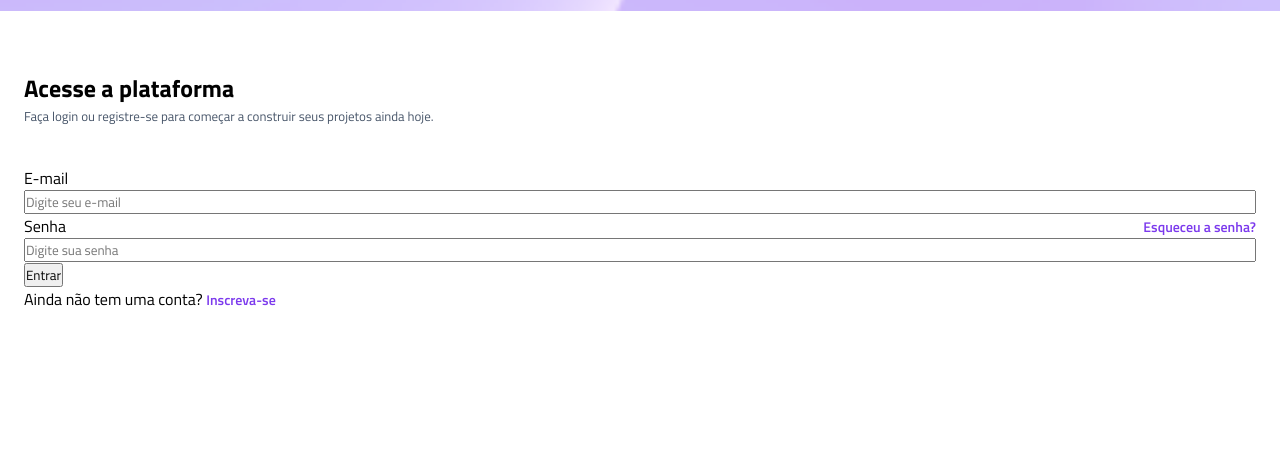
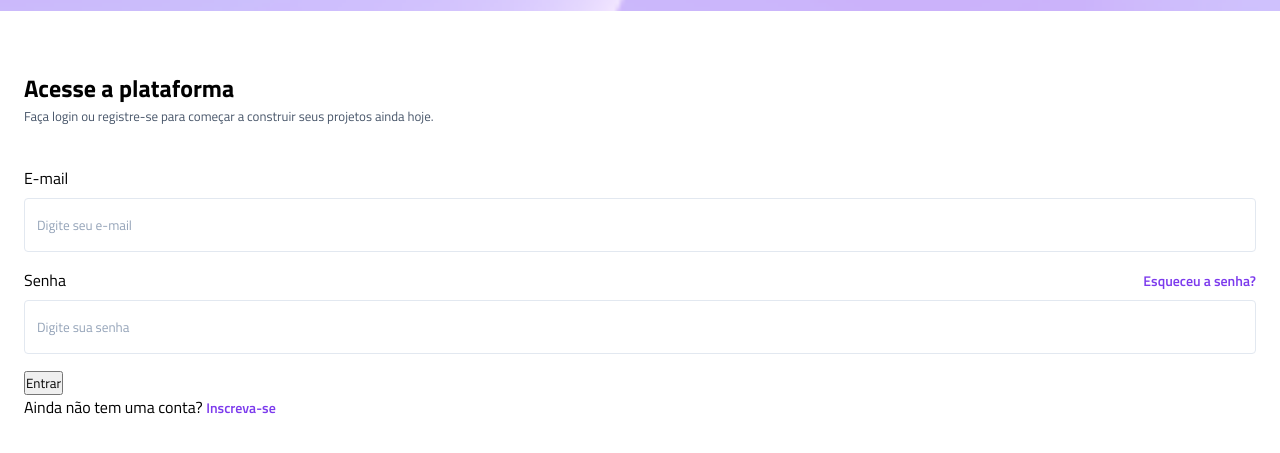
Before and after one commit to livsantana/projeto-vertigo, a plain HTML site: page index.html in a window 1280 px wide. Shown: the part 123-576 px from the top of the page. Drawn offline with Linux system fonts and the light colour scheme.

Commit message:
Estilização da input

```diff
--- a/style.css
+++ b/style.css
@@ -11,6 +11,8 @@
 :root{ /*refere-se a tag html*/
     --gray-800: #1e293B;
     --gray-600: #475569;
+    --gray400: #94a3b8;
+    --gray-200: #e2e8f0;
     --purple: #7c3aed;
 }
 
@@ -47,12 +49,15 @@ main {
 .input-box {
     display: flex;
     flex-direction: column;
+    gap: 0.5rem;
+    margin-bottom: 1rem;
 }
 
 .input-box div{
     display: flex;
     justify-content: space-between;
     align-items: center;
+
 }
 
 
@@ -60,6 +65,22 @@ main {
     font-size: 0.875rem;
     color: var(--gray-800);
     font-weight: 600;
+}
+
+.input-box input{
+    padding: 1rem 0.75rem;
+    border: 1px solid var(--gray-200);
+    border-radius: 0.25rem;
+    color: var(--gray-800);
+}
+
+.input-box input::placeholder{
+    color: var(--gray400);
+}
+
+.input-box input:hover,
+.input-box input:focus{
+    outline: 1px solid var(--purple);
 }
 a{
     color: var(--purple);
```
